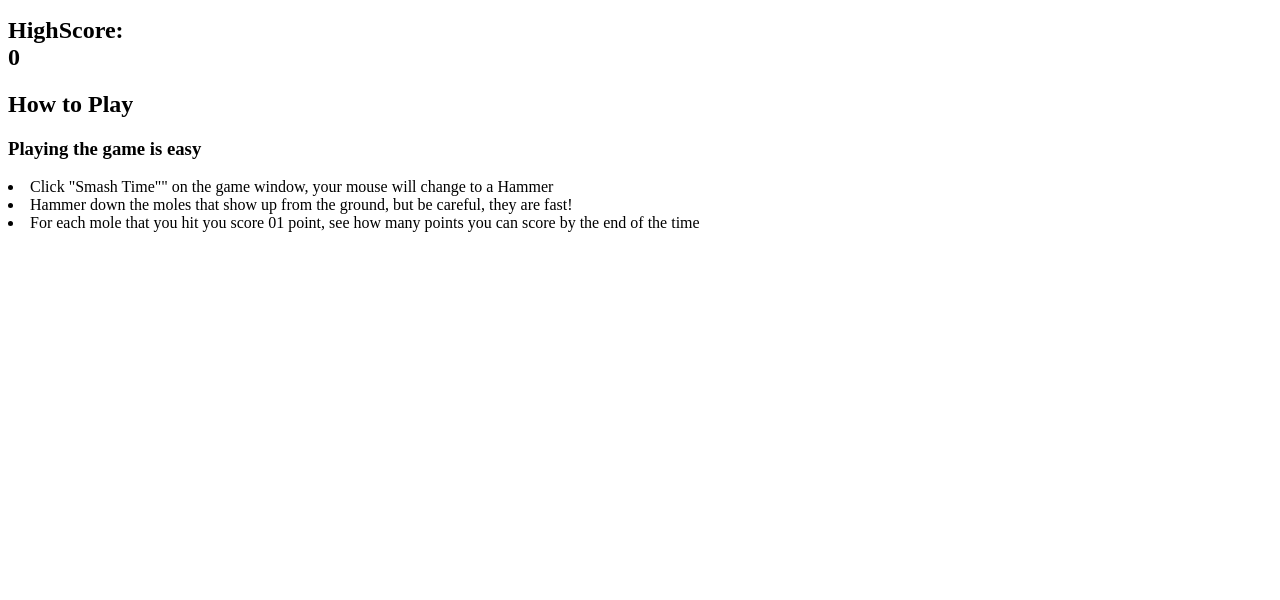
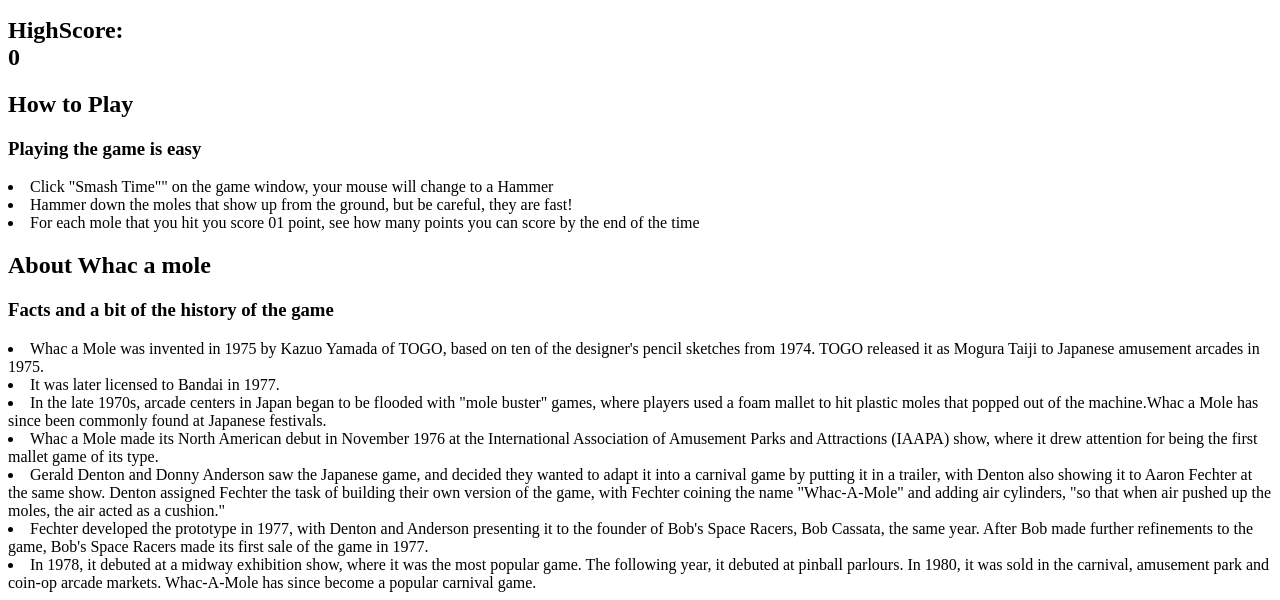
Before and after one commit to DanielTerceiro/whac, a plain HTML site: page index.html in a window 1280 px wide. Shown: the part 219-819 px from the top of the page. Drawn offline with Linux system fonts and the light colour scheme.

Commit message:
Adding the list and text for the history of the game on its section

```diff
--- a/index.html
+++ b/index.html
@@ -83,7 +83,32 @@
     </section>
 
     <section id="game-history">
+        <h2 >About Whac a mole</h2>
 
+        <div id="curiositys">
+            <h3>Facts and a bit of the history of the game</h3>
+
+                <li>Whac a Mole was invented in 1975 by Kazuo Yamada of TOGO, based on ten of the designer's pencil sketches from 1974.
+                    TOGO released it as Mogura Taiji to Japanese amusement arcades in 1975.</li>
+                <li>It was later licensed to Bandai in 1977.</li>
+                <li>In the late 1970s, arcade centers in Japan began to be flooded with "mole buster" games, where players used a
+                    foam mallet to hit plastic moles that popped out of the machine.Whac a Mole has since been commonly found at
+                    Japanese festivals.</li>
+                <li>Whac a Mole made its North American debut in November 1976 at the International Association of Amusement Parks
+                    and Attractions (IAAPA) show, where it drew attention for being the first mallet game of its type. </li>
+                <li>Gerald Denton and Donny Anderson saw the Japanese game, and decided they wanted to adapt it into a carnival
+                    game by putting it in a trailer, with Denton also showing it to Aaron Fechter at the same show.
+                    Denton assigned Fechter the task of building their own version of the game, with Fechter coining the name
+                    "Whac-A-Mole" and adding air cylinders, "so that when air pushed up the moles,
+                    the air acted as a cushion."</li>
+                <li>Fechter developed the prototype in 1977, with Denton and Anderson
+                    presenting it to the founder of Bob's Space Racers, Bob Cassata, the same year. After Bob made further
+                    refinements to the game, Bob's Space Racers made its first sale of the game in 1977.</li>
+                <li>In 1978, it debuted at a midway exhibition show, where it was the most popular game. The following year,
+                    it debuted at pinball parlours. In 1980, it was sold in the carnival, amusement park and coin-op arcade markets.
+                     Whac-A-Mole has since become a popular carnival game.</li>
+
+         </div>
 
     </section>
 
```
